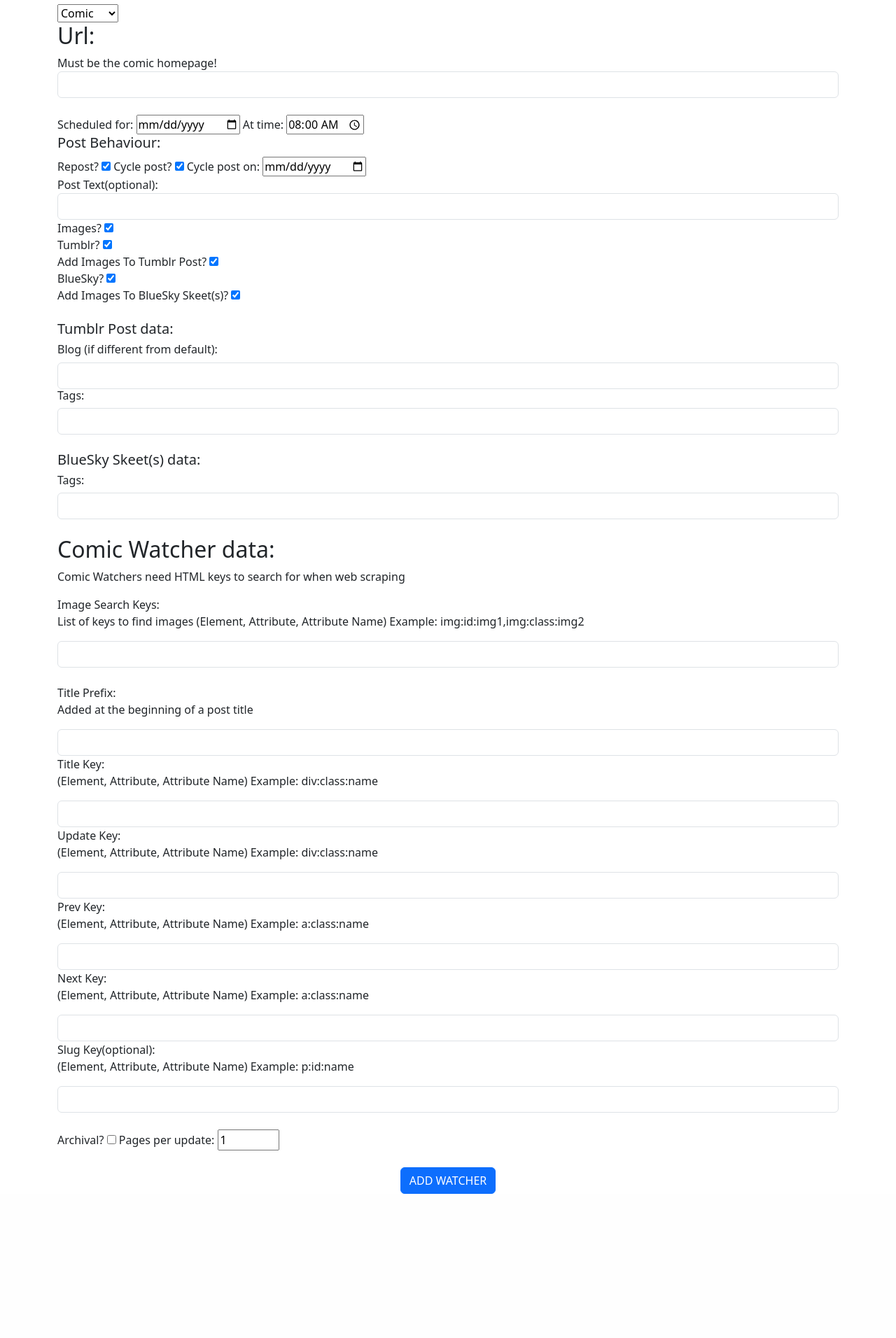
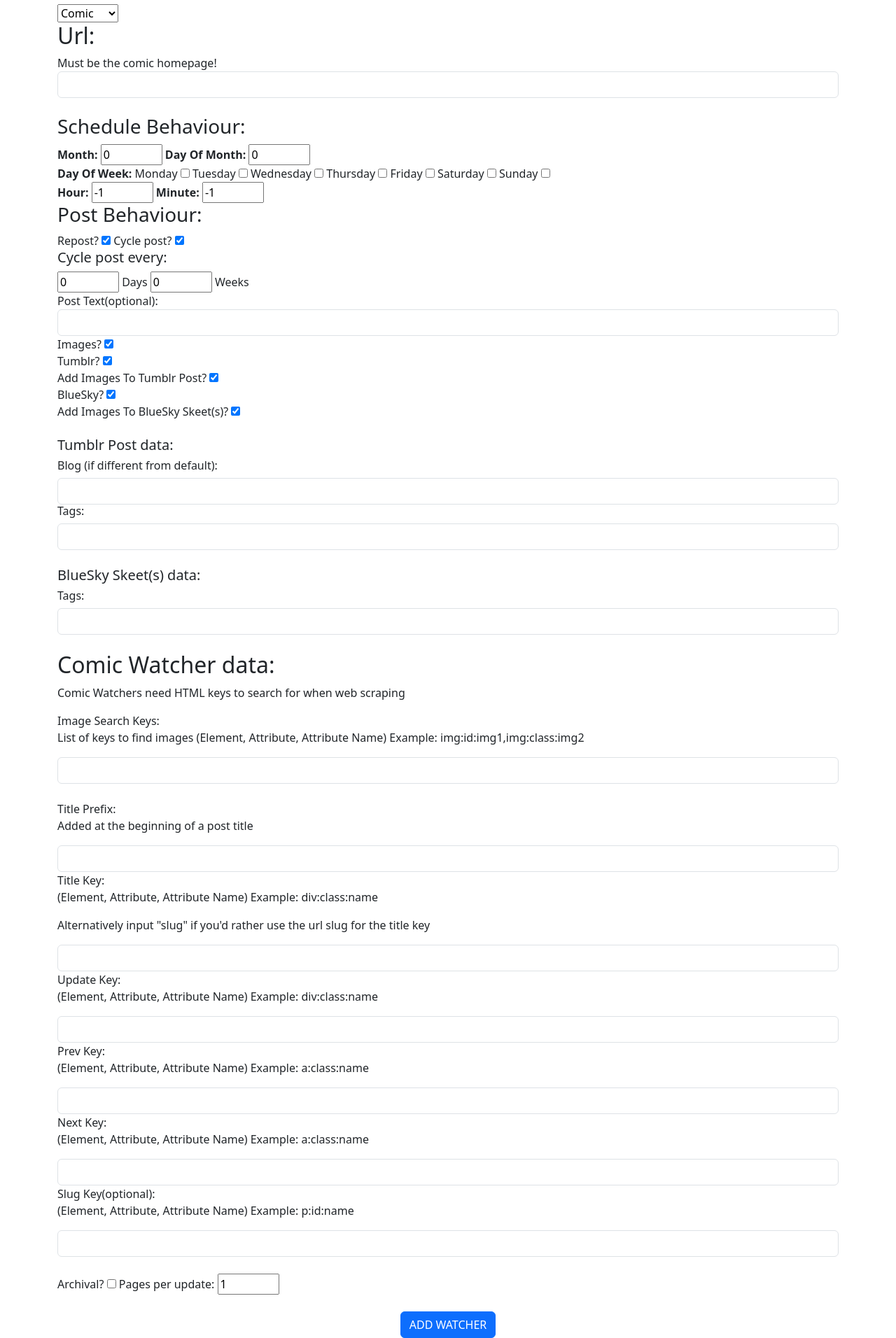
Before and after one commit to griffinsbnorth/SocialSprite, a Flask app: page /addwatcher in a window 1280 px wide. Shown: the part 106-2018 px from the top of the page at 70% size. Before the commit the page ends 1812 px from the top, so only its background shows below. Run offline with Flask 3, Linux system fonts and the light colour scheme; a user stored in the database is signed in; data that the repository does not hold is empty; some libraries are stand-ins or nearby versions.

Commit message:
add watcher front end complete with error checking

```diff
--- a/website/static/js/addwatcher.js
+++ b/website/static/js/addwatcher.js
@@ -18,41 +18,19 @@ $(document).ready(function () {
     $('#tbhasimages').prop('checked', watcherdata['tbhasimages']);
     $('#bshasimages').prop('checked', watcherdata['bshasimages']);
 
-    //set datepicker
-    var scheduledatestring = watcherdata['scheduledate'];
-    var cycledatestring = watcherdata['cycledate'];
+    //schedule data
+    $('#month').val(watcherdata['scheduledata']['month']);
+    $('#day_of_month').val(watcherdata['scheduledata']['day_of_month']);
+    $('#hour').val(watcherdata['scheduledata']['hour']);
+    $('#minute').val(watcherdata['scheduledata']['minute']);
+    const days_of_week = document.getElementsByName('day_of_week');
+    Array.from(days_of_week).forEach((day_of_week, index) => {
+        day_of_week.checked = watcherdata['scheduledata']['day_of_week'].includes(day_of_week.value);
+    });
 
-    var date = new Date();
-    date.setUTCDate(date.getUTCDate() + 1);
-    if (scheduledatestring != '') {
-        var scheddate = new Date(scheduledatestring);
-        if (scheddate < date) {
-            scheduledatestring = date.toLocaleDateString();
-        }
-    } else {
-        scheduledatestring = date.toLocaleDateString();
-    }
-    var cycledate = new Date(scheduledatestring);
-    cycledate.setUTCDate(cycledate.getUTCDate() + 8);
-    if (cycledatestring != '') {
-        var cydate = new Date(cycledatestring);
-        var scheddate = new Date(scheduledatestring);
-        if (cydate < scheddate) {
-            cycledatestring = cycledate.toLocaleDateString();
-        }
-        if (cydate < cycledate) {
-            cycledate = cydate;
-        }
-    } else {
-        cycledatestring = cycledate.toLocaleDateString();
-    }
-    $('#scheduledate').attr('min', date.toLocaleDateString());
-    $('#scheduledate').val(scheduledatestring);
-    $('#scheduledate').on('change', function () { setCycleMinDate(this.value) });
-    $('#cycledate').attr('min', cycledate.toLocaleDateString());
-    $('#cycledate').val(cycledatestring);
-    $('#time').val(watcherdata['time']);
-
+    //cycle delta
+    $('#days').val(watcherdata['cycledelta']['days']);
+    $('#weeks').val(watcherdata['cycledelta']['weeks']);
 
     //tumblr section
     $('#blogname').val(watcherdata['blogname']);
@@ -81,16 +59,68 @@ $(document).ready(function () {
     changeForm(watcherdata['wtype']);
 
     //form submit
-    const form = document.querySelector('form');
-    form.addEventListener('formdata', (event) => {
-        //this might not be needed
-    });
-
     form.addEventListener('submit', (event) => {
         //check all errors
         var error = false;
         var errormsg = '';
-        //to-do: fill later
+        const watchertype = $('#wtype').val()
+
+        const month_is_empty = $('#month').val() == 0
+        const day_of_month_is_empty = $('#day_of_month').val() == 0
+        const hour_is_empty = $('#hour').val()  == -1
+        const minute_is_empty = $('#minute').val() == -1
+        const day_of_week_is_nonempty = false
+        const days_of_week = document.getElementsByName('day_of_week');
+        Array.from(days_of_week).forEach((day_of_week, index) => {
+            if (day_of_week.checked == true) {
+                day_of_week_is_nonempty = true;
+            }
+        });
+        if (month_is_empty && day_of_month_is_empty && hour_is_empty && minute_is_empty && !day_of_week_is_nonempty) {
+            errormsg += 'At least one schedule behaviour must be chosen.</br>';
+            error = true;
+        }
+
+        if ($('#cycle').is(':checked')) {
+            const days_is_empty = $('#days').val() == 0
+            const weeks_is_empty = $('#weeks').val() == 0
+            if (days_is_empty && weeks_is_empty) {
+                errormsg += 'Missing cycle data.</br>';
+                error = true;
+            }
+        }
+
+        if (!$('#tumblr').is(':checked') && !$('#bluesky').is(':checked')) {
+            errormsg += 'No social media selected for post generation.</br>';
+            error = true;
+        }
+
+        if ($('#images').is(':checked') && !$('#tbhasimages').is(':checked') && !$('#bshasimages').is(':checked')) {
+            errormsg += 'Images is selected but no social media was selected to add images to.</br>';
+            error = true;
+        }
+
+        if (watchertype == "comic") {
+            if ($('#archival').is(':checked') ){
+
+                if ($('#pagenum').val() == 0) {
+                    errormsg += 'Pages per update can\'t be empty if archival.</br>';
+                    error = true;
+                }
+            }
+            if ($('#titlekey').val() == "slug") {
+                if ($('#slugkey').val() == '') {
+                    errormsg += 'Slug key can\'t be empty if titlekey is "slug".</br>';
+                    error = true;
+                }
+            }
+        }
+
+        if (error) {
+            $('#errormessages').html(errormsg);
+            event.preventDefault();
+            return false;
+        }
     });
 
 });
--- a/website/templates/addwatcher.html
+++ b/website/templates/addwatcher.html
@@ -21,18 +21,39 @@
     <span id="archivalmsg">Must be the first comic link!</span>
     <input type="url" id="url" name="url" class="form-control" maxlength="256" required>
     <br />
-    <label for="scheduledate">Scheduled for:</label>
-    <input type="date" id="scheduledate" name="scheduledate" required>
-    <label for="time">At time:</label>
-    <input type="time" id="time" name="time" required>
+    <h3>Schedule Behaviour:</h3>
+    <b>Month: </b>
+    <input type="number" id="month" name="month" min="0" max="12">
+    <b>Day Of Month: </b>
+    <input type="number" id="day_of_month" name="day_of_month" min="0" max="28">
+    <br /><b>Day Of Week: </b>
+    <label for="mon"> Monday </label>
+    <input type="checkbox" id="mon" name="day_of_week" value='0'>
+    <label for="tue"> Tuesday </label>
+    <input type="checkbox" id="tue" name="day_of_week" value='1'>
+    <label for="wed"> Wednesday </label>
+    <input type="checkbox" id="wed" name="day_of_week" value='2'>
+    <label for="thu"> Thursday </label>
+    <input type="checkbox" id="thu" name="day_of_week" value='3'>
+    <label for="fri"> Friday</label>
+    <input type="checkbox" id="fri" name="day_of_week" value='4'>
+    <label for="sat"> Saturday </label>
+    <input type="checkbox" id="sat" name="day_of_week" value='5'>
+    <label for="sun"> Sunday </label>
+    <input type="checkbox" id="sun" name="day_of_week" value='6'>
+    <br/><b>Hour: </b>
+    <input type="number" id="hour" name="hour" min="-1" max="23">
+    <b>Minute: </b>
+    <input type="number" id="minute" name="minute" min="-1" max="59">
     <br />
-    <h5>Post Behaviour:</h5>
+    <h3>Post Behaviour:</h3>
     <label for="repost"> Repost? </label>
     <input type="checkbox" id="repost" name="repost" value="repost" checked>
     <label for="cycle"> Cycle post? </label>
     <input type="checkbox" id="cycle" name="cycle" value="cycle" checked>
-    <label for="cycledate">Cycle post on:</label>
-    <input type="date" id="cycledate" name="cycledate">
+    <h5>Cycle post every:</h5>
+    <input type="number" id="days" name="days" min="0" max="31"> Days
+    <input type="number" id="weeks" name="weeks" min="0" max="53"> Weeks
     <br />
     <label for="posttext">Post Text(optional):</label>
     <input type="text" id="posttext" name="posttext" class="form-control" maxlength="100">
@@ -81,6 +102,7 @@
         <input type="text" id="titleprefix" name="titleprefix" class="form-control" maxlength="100" required>
         <label for="titlekey">Title Key:</label>
         <p class="hint">(Element, Attribute, Attribute Name) Example: div:class:name</p>
+        <p class="hint">Alternatively input "slug" if you'd rather use the url slug for the title key</p>
         <input type="text" id="titlekey" name="titlekey" class="form-control" maxlength="100" required>
         <label for="updatekey">Update Key:</label>
         <p class="hint">(Element, Attribute, Attribute Name) Example: div:class:name</p>
--- a/website/views.py
+++ b/website/views.py
@@ -124,9 +124,8 @@ def addwatcher():
         'slugkey': '',
         'posttext': '',
         'pagenum': 1,
-        'scheduledate': '',
-        'cycledate': '',
-        'time': '08:00',
+        'scheduledata': {'month':0,'day_of_month':0,'day_of_week':[],'hour':-1,'minute':-1},
+        'cycledelta': {'days':0,'weeks':0},
         'repost': True,
         'cycle': True,
         'images': True,
```
